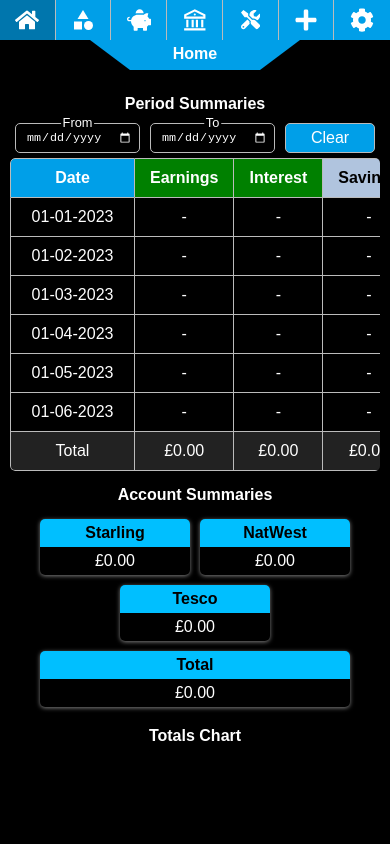
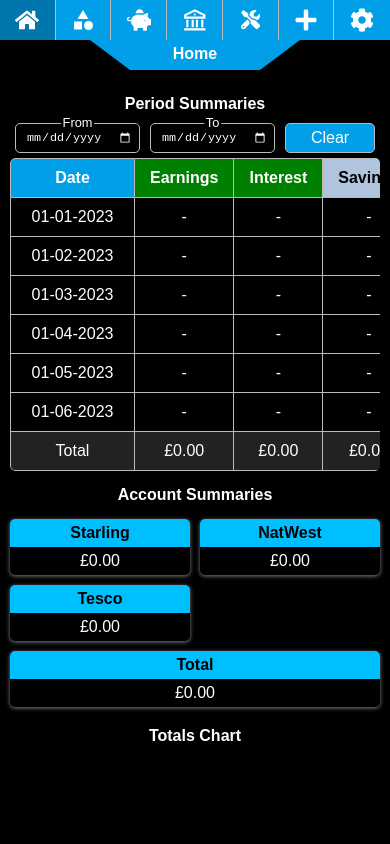
Before and after one commit to Vyper248/budget-app-2, a React (Vite) app: page / in a window 390 px wide. Shown: the top 844 px of the page. Built offline with nearby package versions, Linux system fonts and the light colour scheme.

Commit message:
Changes to AccountSummaries for better and more responsive styling

```diff
--- a/src/components/AccountSummaries/AccountSummaries.style.ts
+++ b/src/components/AccountSummaries/AccountSummaries.style.ts
@@ -1,30 +1,39 @@
 import styled from "styled-components";
 
 const StyledAccountSummaries = styled.div`
-    display: flex;
+    display: grid;
+    grid-template-columns: 1fr;
     max-width: 800px;
     margin: auto;
-    flex-wrap: wrap;
-    justify-content: center;
+    padding: 0px 5px;
 
-    & > div {
-        width: calc(25% - 10px);
-        min-width: 150px;
-        max-width: 200px;
+    & > div:first-of-type {
+        display: grid;
+        grid-template-columns: 1fr 1fr 1fr 1fr;
+
+        & > div {
+            width: auto;
+        }
     }
 
     & > div:last-of-type {
+        display: flex;
         width: 100%;
-        max-width: 100%;
+
+        & > div {
+            width: 100%;
+        }
     }
 
-    @media screen and (max-width: 700px) {
-        & > div {
-            width: 150px;
+    @media screen and (max-width: 650px) {
+        & > div:first-of-type {
+            grid-template-columns: 1fr 1fr 1fr;
         }
+    }
 
-        & > div:last-of-type {
-            max-width: 310px;
+    @media screen and (max-width: 450px) {
+        & > div:first-of-type {
+            grid-template-columns: 1fr 1fr;
         }
     }
 `;
--- a/src/components/AccountSummaries/AccountSummaries.tsx
+++ b/src/components/AccountSummaries/AccountSummaries.tsx
@@ -19,10 +19,14 @@ const AccountSummaries = () => {
 		<>
 			<h4 className='centered'>Account Summaries</h4>
 			<StyledAccountSummaries>
-				{
-					accounts.map(acc => <AmountCard key={`accountTotal-${acc.name}`} label={acc.name} amount={accountTotals[acc.id]}/>)
-				}
-				<AmountCard label='Total' amount={allTotal}/>
+				<div>
+					{
+						accounts.map(acc => <AmountCard key={`accountTotal-${acc.name}`} label={acc.name} amount={accountTotals[acc.id]}/>)
+					}
+				</div>
+				<div>
+					<AmountCard label='Total' amount={allTotal}/>
+				</div>
 			</StyledAccountSummaries>
 		</>
 	);
```
